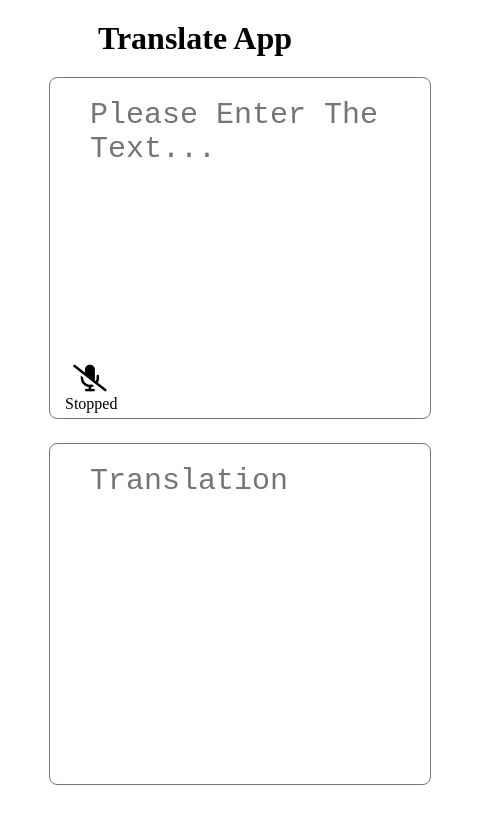
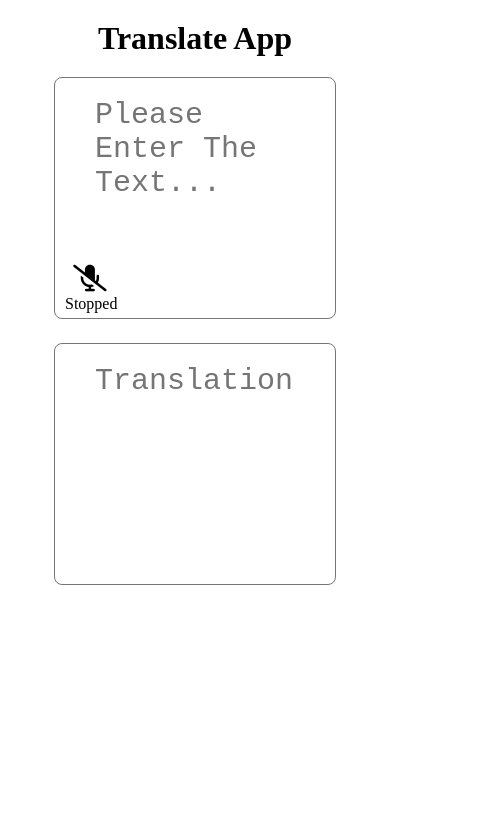
Before and after one commit to yildizozann/Storyly-Translate-App, a React (Create React App) app: page / in a window 390 px wide. Shown: the top 824 px of the page, 480 px wide, since content can reach past the window. Built offline with nearby package versions, Linux system fonts and the light colour scheme; no server answers.

Commit message:
mobile view fixed

```diff
--- a/src/App.js
+++ b/src/App.js
@@ -91,7 +91,6 @@ function App() {
 
           <textarea
             className='box'
-            id="text"
             value={isWrite ? written : speech}
             type="text"
             placeholder='Please Enter The Text...'
--- a/src/App.scss
+++ b/src/App.scss
@@ -4,6 +4,7 @@
 body{
   margin: auto;
   text-align: center;
+
 }
 
 .header {
@@ -15,22 +16,34 @@ body{
 .container{
 
   display: grid;
-  grid-template-columns: repeat( auto-fit, minmax(480px, 1fr) );
+  grid-template-columns: repeat( auto-fit, minmax(280px, 1fr) );
   gap: 20px;
+
+  @include tablet{
+    grid-template-columns: repeat( auto-fit, minmax(480px, 1fr) );
+  }
 
   .box{
     margin:  0 auto;
-    height: 300px;
-    width: 400px;
+    height: 180px;
+    width: 200px;
     resize: none;
     border-radius: 8px;
     font-size: 30px;
     padding: 20px 40px;
-    max-width: 300px;
+    max-width: 250px;
 
-     @include tablet{
+    @include mobile{
+      height: 200px;
+    }
+
+    @include tablet{
       max-width: 400px;
+      height: 300px;
+      width: 400px;
     }
+
+
 
   }
 
@@ -40,10 +53,10 @@ body{
     .mic-info{
       position:absolute;
       bottom: 10px;
-      right: 300px;
+      right: 210px;
       left: 0px;
       width: 50px;
-      margin: auto;
+      margin: 0 auto;
 
       @include tablet{
         right: 400px;
@@ -55,12 +68,12 @@ body{
     .btn1{
       position:absolute;
       bottom: 30px;
-      right: 300px;
+      right: 210px;
       left: 0px;
       width: 50px;
       background: transparent;
       border-style: none;
-      margin: auto;
+      margin: 0 auto;
       .fa-microphone{
         color: lightsalmon;
       }
@@ -82,14 +95,14 @@ body{
     .btn2{
 
       position:absolute;
-      top: 5px;
+      top: 10px;
       right: 0px;
-      left: 330px;
+      left: 220px;
       width: 20px;
       border-radius: 10px;
       background: transparent;
       border-style: none;
-      margin: auto;
+      margin:0 auto;
       &:hover{
         color: lightsalmon;
       }
--- a/src/styles/_media-quary.scss
+++ b/src/styles/_media-quary.scss
@@ -5,7 +5,7 @@
 }
 
 @mixin mobile {
-    @media screen and (min-width: 480px) {
+    @media screen and (min-width: 370px) {
       @content;
     }
 }
```
